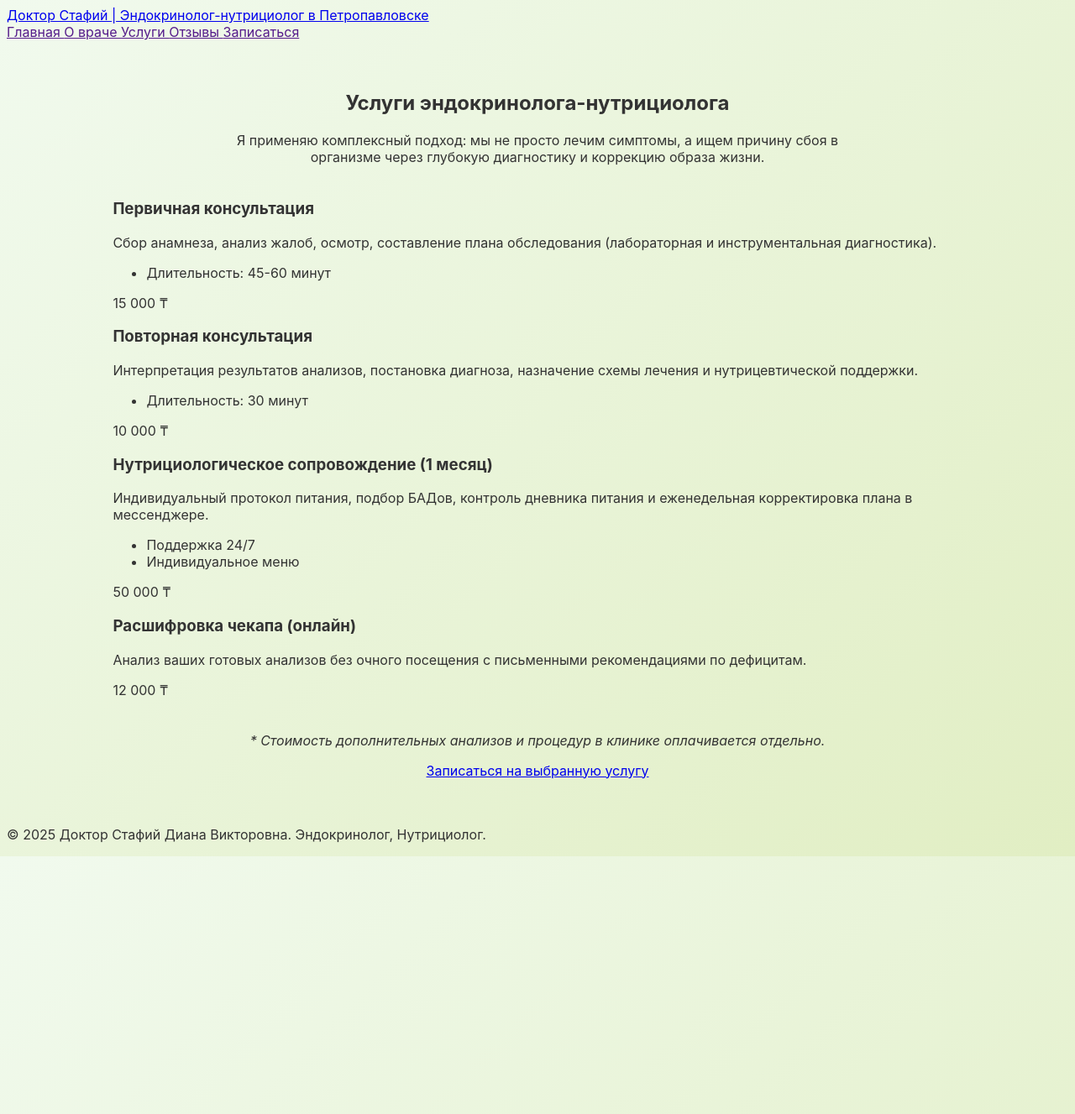
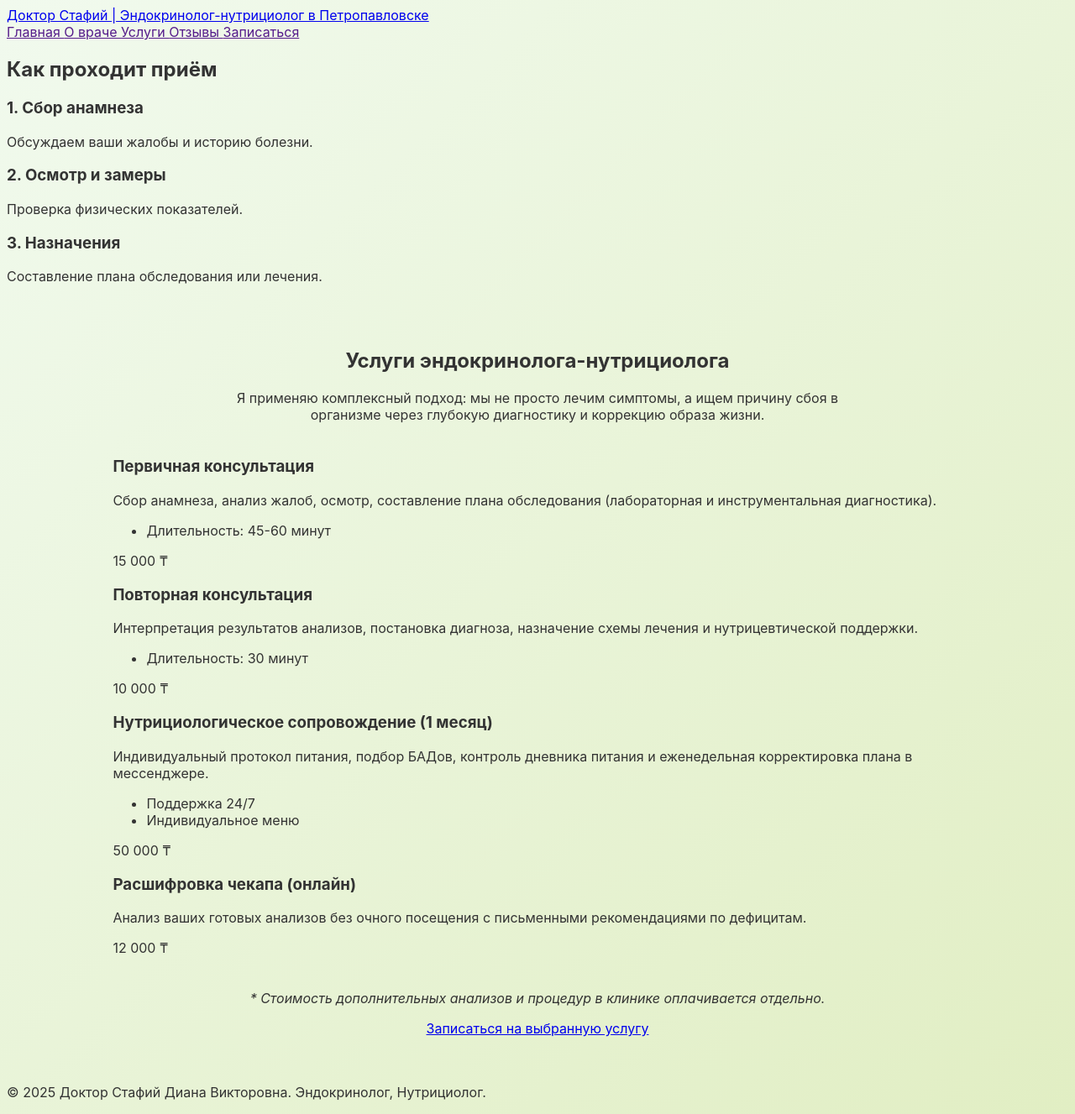
Before and after one commit to gosubv/doctorstafij, a Jekyll site: the page built from services.md, in a window 1280 px wide. Shown: the whole page at 84% size. Built offline with Jekyll 4.4.1, drawn with Linux system fonts in a browser that asks for light colours.

Commit message:
Update services.md

```diff
--- a/services.md
+++ b/services.md
@@ -2,6 +2,24 @@
 layout: default
 title: Услуги и стоимость
 ---
+
+<section class="how-to">
+  <h2>Как проходит приём</h2>
+  <div itemscope itemtype="https://schema.org/HowTo">
+    <div itemprop="step">
+      <h3>1. Сбор анамнеза</h3>
+      <p>Обсуждаем ваши жалобы и историю болезни.</p>
+    </div>
+    <div itemprop="step">
+      <h3>2. Осмотр и замеры</h3>
+      <p>Проверка физических показателей.</p>
+    </div>
+    <div itemprop="step">
+      <h3>3. Назначения</h3>
+      <p>Составление плана обследования или лечения.</p>
+    </div>
+  </div>
+</section>
 
 <section style="padding: 40px 10%;">
   <h1 style="text-align: center;">Услуги эндокринолога-нутрициолога</h1>
```
